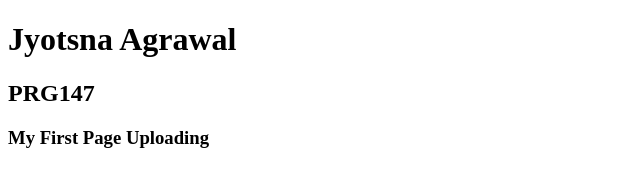
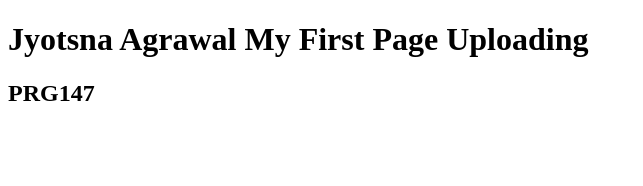
Before and after one commit to jyotsnaagrawal/JavaScript23, a plain HTML site: page learn-git/index.html in a window 1280 px wide. Shown: the whole page, without its empty margins (0-643 px from the left). Drawn offline with Linux system fonts and the light colour scheme.

Commit message:
https://jagrawal.mccweb.net/

```diff
--- a/learn-git/index.html
+++ b/learn-git/index.html
@@ -9,10 +9,10 @@
 <body>
     <h1>
         Jyotsna Agrawal
+        My First Page Uploading
+
     </h1>
     <h2>PRG147</h2>
-    <h3>
-        My First Page Uploading
-    </h3>
+
 </body>
 </html>
```
